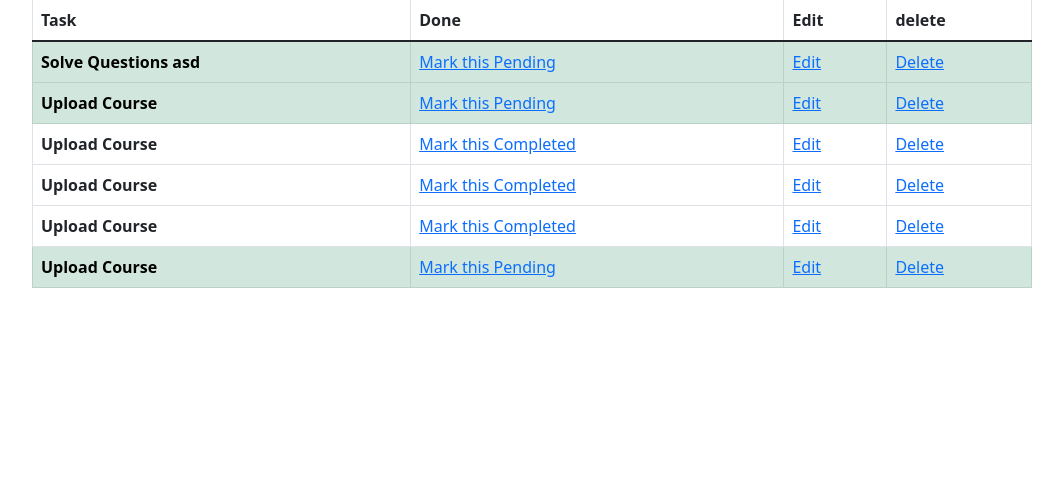
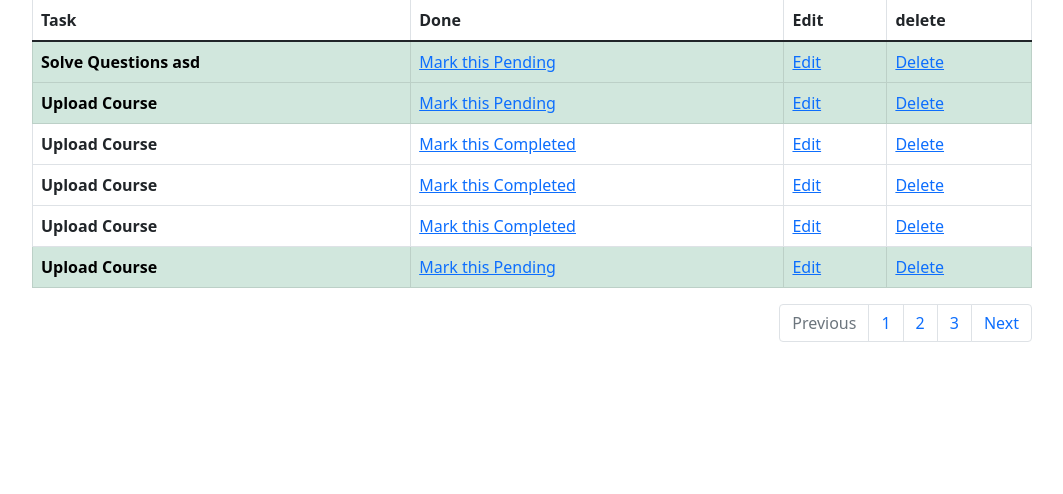
Before and after one commit to Keykubat60/taskmate, a Django app: page /todolist/ in a window 1280 px wide. Shown: the part 237-731 px from the top of the page, without its empty margins (108-1171 px from the left). Run offline with Django 4.2, Linux system fonts and the light colour scheme; data comes from the database, SQL or seed files in the repository.

Commit message:
add pagination to todolist.html

```diff
--- a/taskmate/todolist_app/templates/todolist.html
+++ b/taskmate/todolist_app/templates/todolist.html
@@ -59,5 +59,18 @@
     </div>
      </tbody>
 </table>
+    <nav aria-label="Page navigation example">
+  <ul class="pagination justify-content-end">
+    <li class="page-item disabled">
+      <a class="page-link">Previous</a>
+    </li>
+    <li class="page-item"><a class="page-link" href="#">1</a></li>
+    <li class="page-item"><a class="page-link" href="#">2</a></li>
+    <li class="page-item"><a class="page-link" href="#">3</a></li>
+    <li class="page-item">
+      <a class="page-link" href="#">Next</a>
+    </li>
+  </ul>
+</nav>
 </div>
 {% endblock %}
```
